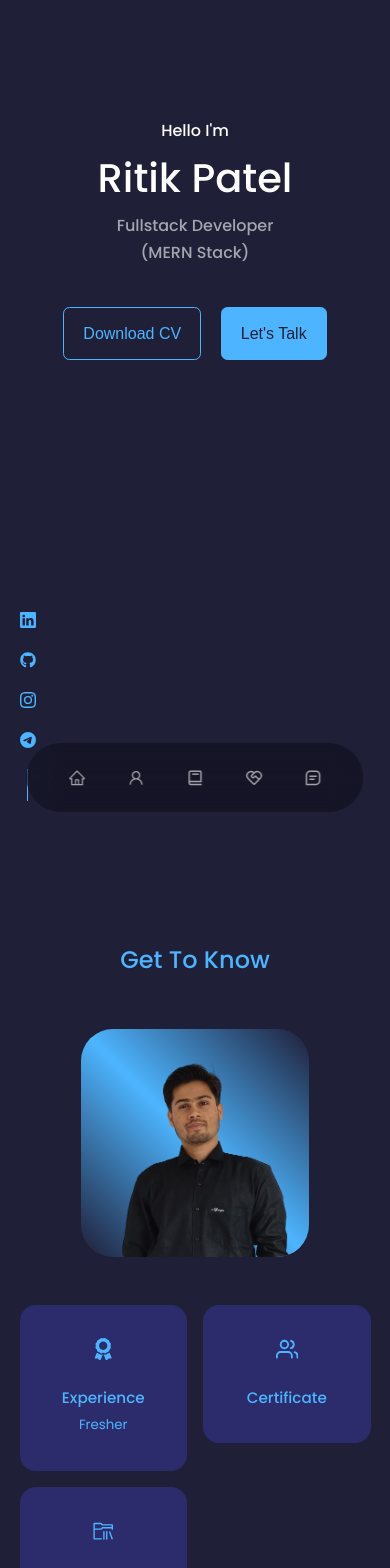
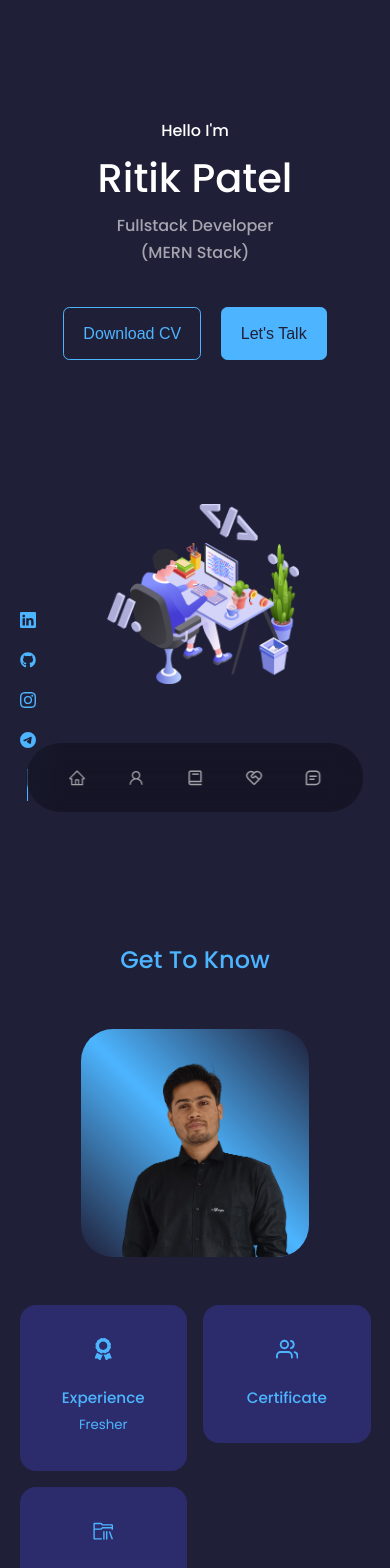
Before and after one commit to ritik177/Portfolio, a React (Create React App) app: page / in a window 390 px wide. Shown: the top 1568 px of the page. Built offline with nearby package versions, Linux system fonts and the light colour scheme.

Commit message:
first commit

```diff
--- a/public/index.html
+++ b/public/index.html
@@ -1,6 +1,7 @@
 <!DOCTYPE html>
 <html lang="en">
 <head>
+    <link rel="stylesheet" href="">
     <meta charset="UTF-8">
     <meta http-equiv="X-UA-Compatible" content="IE=edge">
     <meta name="viewport" content="width=device-width, initial-scale=1.0">
--- a/src/components/contact/Contact.jsx
+++ b/src/components/contact/Contact.jsx
@@ -60,7 +60,7 @@ const Contact = () => {
 <form ref={form} onSubmit={sendEmail}>
   <input type="text" name='name' placeholder='Your Full Name' required />
   <input type="email" name='email' placeholder='Your Email' required />
-  <textarea name="message" rows={7} placeholder='Youe Message' required></textarea>
+  <textarea name="message" rows={7} placeholder='Your Message' required></textarea>
   <button type='submit' className='btn btn-primary'>Send Message</button>
 </form>
 </div>
--- a/src/components/header/Header.jsx
+++ b/src/components/header/Header.jsx
@@ -1,7 +1,7 @@
 import React from 'react'
 import "./header.css";
 import CTA from './CTA';
-// import ME from '../../assets/ritik.png';
+import ME from '../../assets/developer.png';
 import HeaderSocials from './HeaderSocials';
 
 const Header = () => {
@@ -16,10 +16,10 @@ const Header = () => {
     <h4 className="text-light">(MERN Stack)</h4>
   <CTA/>
   <HeaderSocials/>
-{/*
+
      <div className="me">
       <img src={ME} alt="" />
-     </div> */}
+     </div>
 
      <a href="#contact" className='scroll_down'>Scroll Down</a>
 
--- a/src/components/header/header.css
+++ b/src/components/header/header.css
@@ -128,8 +128,8 @@ container header_container h1 ::after{
 /*  ############## ME ############## */
 
 .me{
-    background:linear-gradient(var(--color-primary),transparent);
-    width: 13rem;
+    /* background:linear-gradient(var(--color-primary),transparent); */
+    width: 20rem;
     height: 100%;
     position: absolute;
     left: calc(50% - 7rem);
@@ -140,10 +140,16 @@ container header_container h1 ::after{
 
 
 }
+.me img {
+    border-radius: 2rem;
+    overflow: hidden;
+    transform: rotate(0);
+    transition: var(--transition);
+  }
 
-.me:hover{
+/* .me:hover{
     transform: scale(1.25);
-}
+} */
 
 /* ##################### SCROLL DOWN  #################*/
 
@@ -161,7 +167,7 @@ container header_container h1 ::after{
 
 @media  screen and (max-width: 1024px){
   header{
-    height: 68vh;
+    height: 70vh;
   }
 }
 
@@ -176,4 +182,7 @@ container header_container h1 ::after{
  .scroll_down{
     display:none;
 }
+.me{
+    width: 15rem;
 }
+}
--- a/src/components/portfolio/Portfolio.jsx
+++ b/src/components/portfolio/Portfolio.jsx
@@ -16,7 +16,7 @@ const data=[
   image:IMG1,
   title:"Amazon clone",
   github:'https://github.com/ritik177',
-  demo:'https://amazon-clone-vpaf.onrender.com/'
+  demo:'https://amazon-clone-lqqk.onrender.com/'
 },
 
 {
--- a/src/index.css
+++ b/src/index.css
@@ -112,7 +112,7 @@ a:hover{
 img{
     display: block;
     width: 100%;
-    object-fit: cover;
+    /* object-fit: cover; */
 }
 
 
```
Also changed, not shown: src/assets/developer.png (added).
